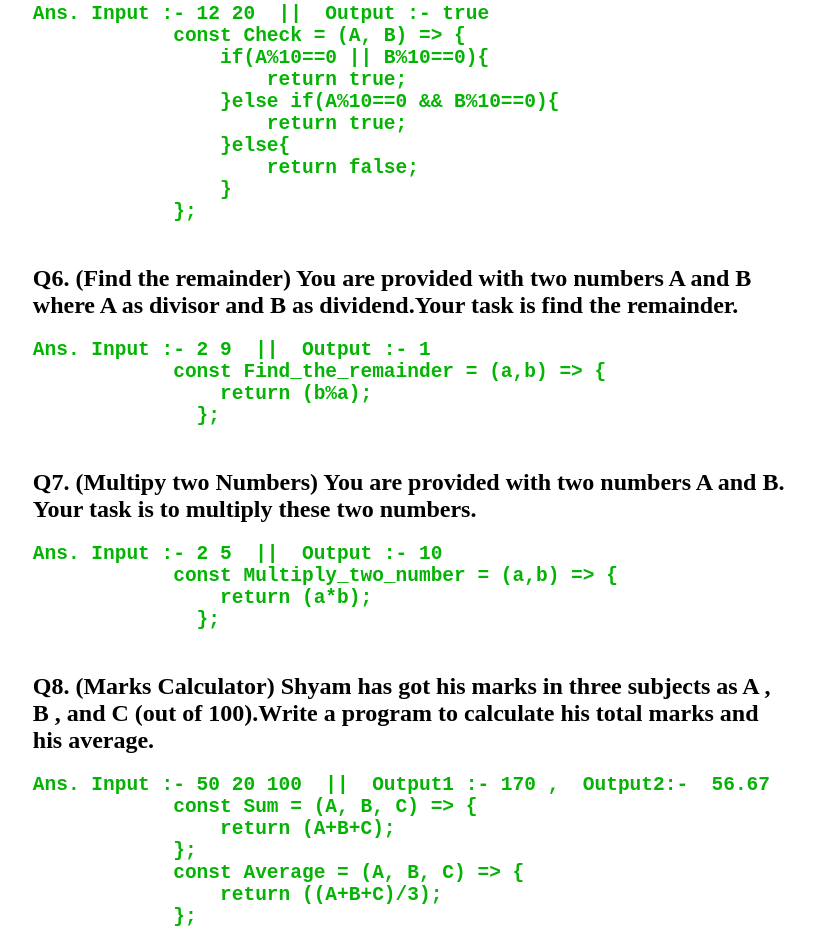
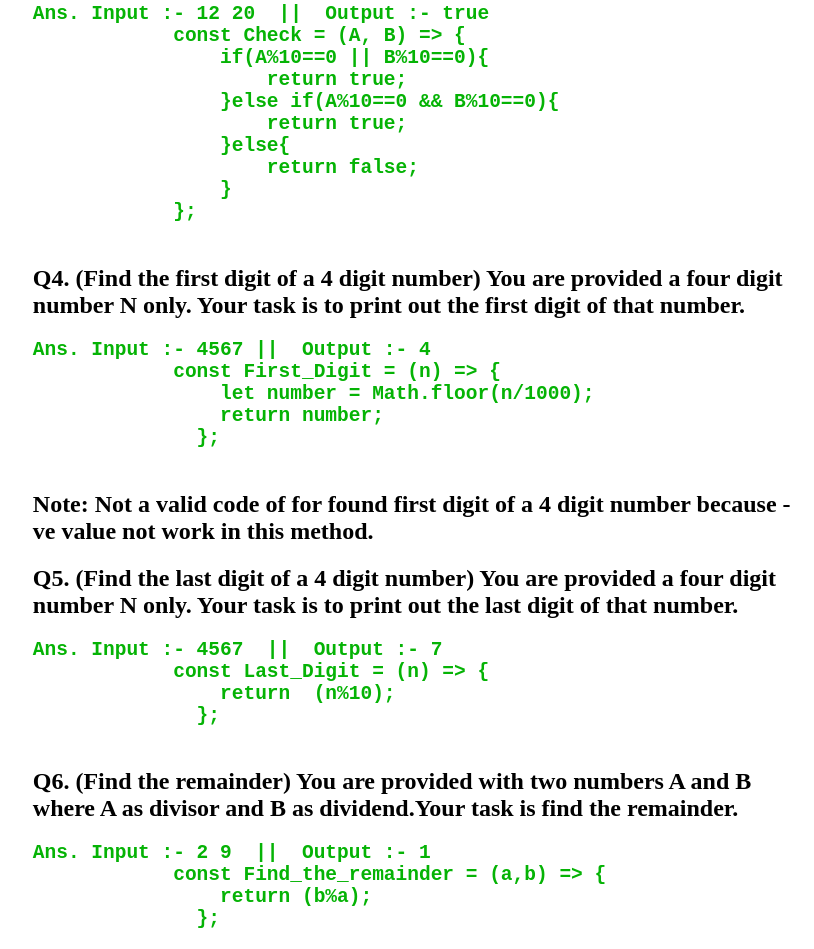
Before and after one commit to Arjun1thakur/JavaScript_handson_1, a plain HTML site: page index.html in a window 1280 px wide. Shown: the part 741-1690 px from the top of the page, without its empty margins (228-1042 px from the left). Drawn offline with Linux system fonts and the light colour scheme.

Commit message:
Update index.html

```diff
--- a/index.html
+++ b/index.html
@@ -20,7 +20,7 @@
         <h2>Q2. (Find if the conditions are obeyed or not?) You are given two number first as A and second as B and check if both conditions (A < 10 and A > B) are satisfied or not with the help of operators.</h2>
         <h2><pre>Ans. Input :- 5 3  ||  Output :- true
             const Is_Valid = (a,b) => {
-                return (a<10 && a>b)
+                return (a < 10 && a > b)
               };
         </pre></h2>
         <h2>Q3. (Check the conditons) You are given two numbers A and B. You need to do the following checks:
@@ -41,6 +41,20 @@
                     return false;
                 }
             };
+        </pre></h2>
+        <h2>Q4. (Find the first digit of a 4 digit number) You are provided a four digit number N only. Your task is to print out the first digit of that number.</h2>
+        <h2><pre>Ans. Input :- 4567 ||  Output :- 4
+            const First_Digit = (n) => {
+                let number = Math.floor(n/1000);
+                return number;
+              };
+        </pre>
+        <span>Note: Not a valid code of for found first digit of a 4 digit number because -ve value not work in this method.</span></h2>
+        <h2>Q5. (Find the last digit of a 4 digit number) You are provided a four digit number N only. Your task is to print out the last digit of that number.</h2>
+        <h2><pre>Ans. Input :- 4567  ||  Output :- 7
+            const Last_Digit = (n) => {
+                return  (n%10);
+              };
         </pre></h2>
         <h2>Q6. (Find the remainder) You are provided with two numbers A and B where A as  divisor and B as  dividend.Your task is find the remainder.</h2>
         <h2><pre>Ans. Input :- 2 9  ||  Output :- 1
```
